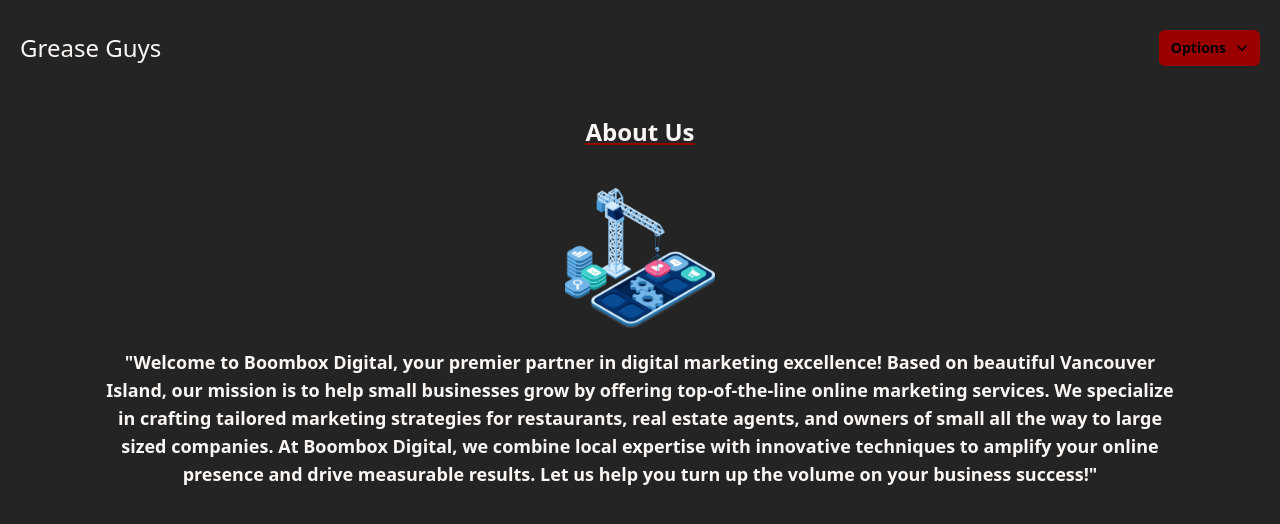
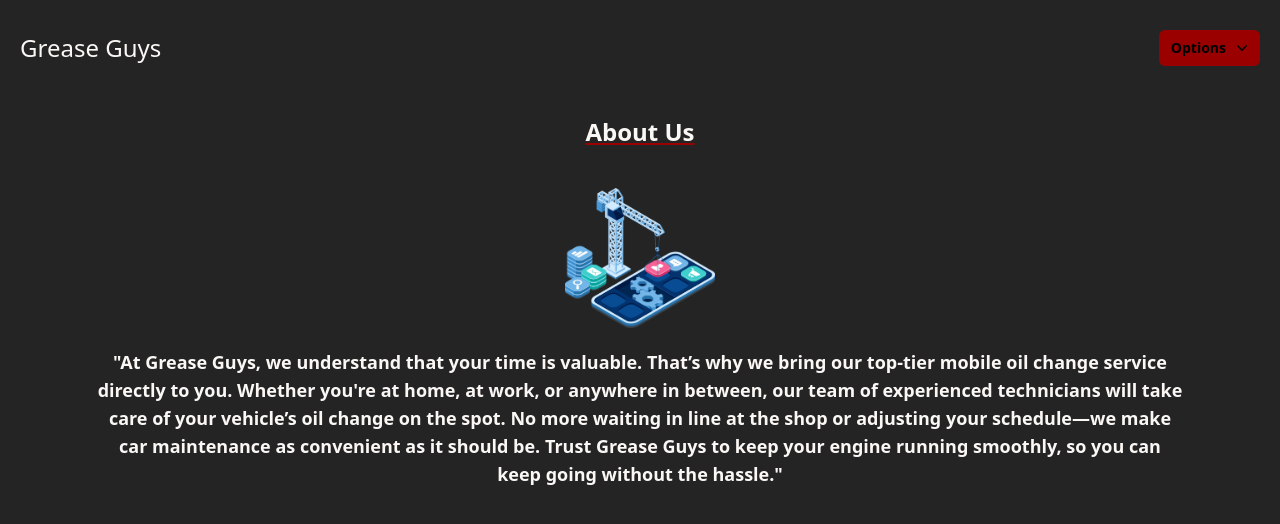
Before and after one commit to nathanpare/speedyscript-basic, a Next.js app: page /about in a window 1280 px wide. Shown: the top 524 px of the page. Built offline with nearby package versions, Linux system fonts and the light colour scheme.

Commit message:
about us

```diff
--- a/pages/about.js
+++ b/pages/about.js
@@ -21,15 +21,15 @@
       <div className='flex flex-col items-center justify-center'>
         <Image src="/pngaaa.com-4993052.png" alt='' height={150} width={150} />
         <p className='text-[rgb(251,247,245)] text-lg font-semibold text-center
-       py-5 px-12 md:px-24'>"Welcome to Boombox Digital, your premier partner
-        in digital marketing excellence! Based on beautiful Vancouver Island,
-        our mission is to help small businesses grow by offering
-        top-of-the-line online marketing services. We specialize in crafting
-        tailored marketing strategies for restaurants, real estate agents,
-        and owners of small all the way to large sized companies. At Boombox Digital,
-        we combine local expertise with innovative techniques to amplify
-        your online presence and drive measurable results. Let us help you
-        turn up the volume on your business success!"
+       py-5 px-12 md:px-24'>"At Grease Guys, we understand that your
+        time is valuable. That’s why we bring our top-tier mobile
+        oil change service directly to you. Whether you're at home,
+        at work, or anywhere in between, our team of experienced
+        technicians will take care of your vehicle’s oil change
+        on the spot. No more waiting in line at the shop or
+        adjusting your schedule—we make car maintenance as convenient
+        as it should be. Trust Grease Guys to keep your engine running
+        smoothly, so you can keep going without the hassle."
         </p>
       </div>
     </div>
```
